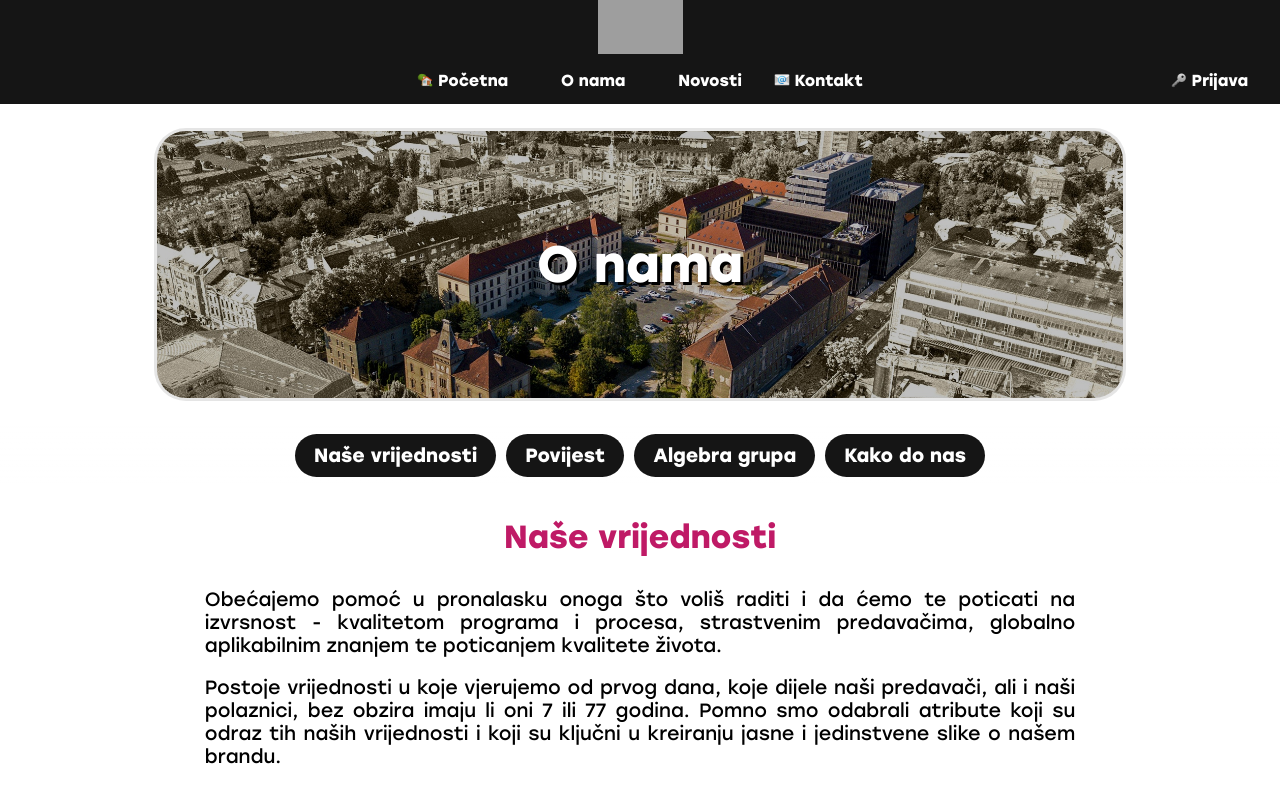
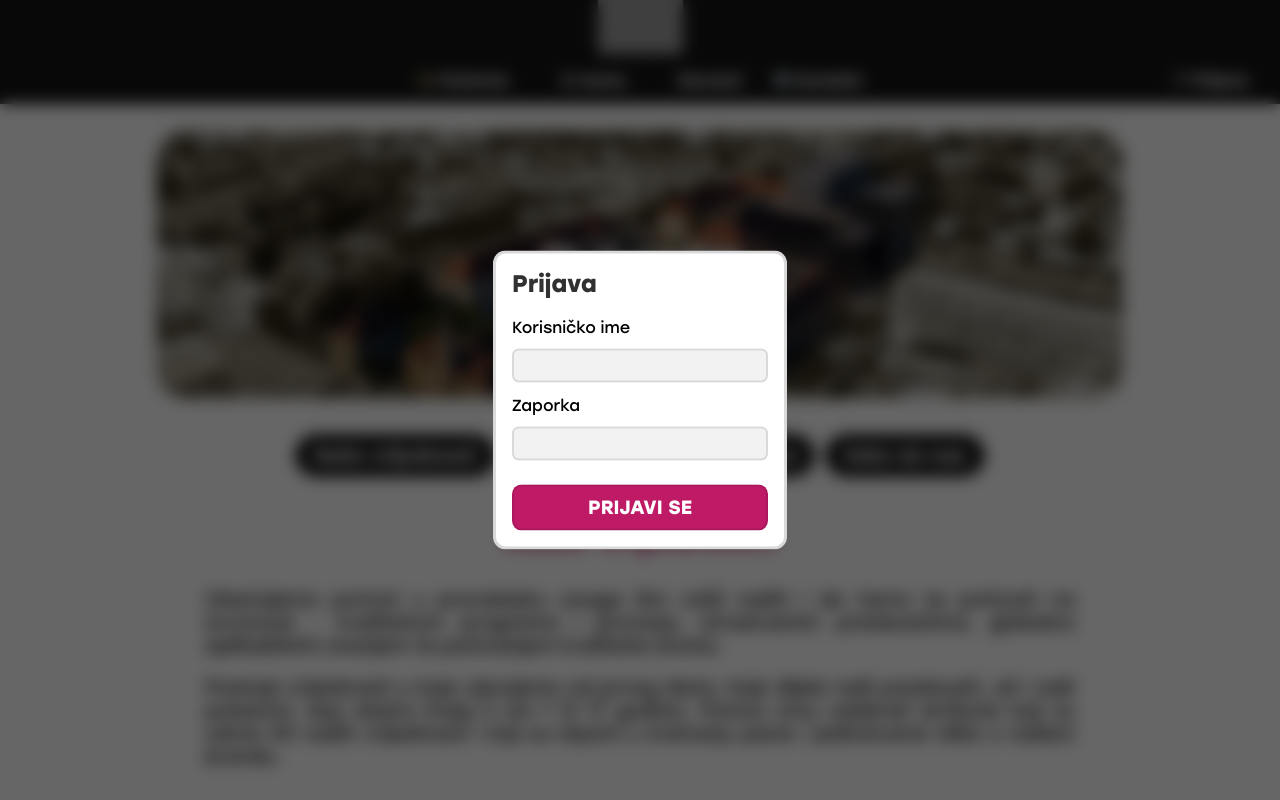
Before and after one commit to lmalecic/SUPIT-Projekt, a plain HTML site: page about.html in a window 1280 px wide. Both pictures are taken after a click on the link "Prijava". Shown: the top 800 px of the page. Drawn offline with Linux system fonts and the light colour scheme; grey boxes are pictures that could not be loaded.

Commit message:
Added login dialog.

```diff
--- a/about.html
+++ b/about.html
@@ -6,7 +6,6 @@
     <title>Algebra - O nama</title>
     <link rel="stylesheet" href="css/about.css">
     <script src="js/main.js"></script>
-    <script src="js/about.js"></script>
 </head>
 <body>
     <div class="pageGrid">
@@ -395,5 +394,19 @@
             Luka Malečić @ Sveučilište Algebra, 2024.
         </footer>
     </div>
+    <script>
+        const elements = document.querySelectorAll(".moving-slideshow");
+
+        for (let i = 0; i < elements.length; i++) {
+            const element = elements[i];
+            const items = element.querySelectorAll(".moving-slideshow-item");
+
+            for (let j = 0; j < items.length; j++) {
+                const item = items[j];
+                let dupe = item.cloneNode(true);
+                element.appendChild(dupe);
+            }
+        }
+    </script>
 </body>
 </html>
--- a/css/design.css
+++ b/css/design.css
@@ -61,6 +61,8 @@
 
 html {
     background: var(--black);
+    overflow-x: hidden;
+    overflow-y: scroll;
     scroll-behavior: smooth;
 }
 
@@ -301,16 +303,87 @@ a:hover {
     padding: 1em;
 }
 
+.dark-overlay {
+    position: fixed;
+    top: 0;
+    width: 100vw;
+    height: 100%;
+    z-index: 150;
+    background: rgb(0,0,0);
+    background: rgba(0,0,0,0);
+    backdrop-filter: blur(0);
+    transition: background-color .5s ease, backdrop-filter .5s ease;
+}
+
+.fade-in {
+    background: rgba(0,0,0,0.6);
+    backdrop-filter: blur(8px);
+}
+
 .login-dialog {
     display: flex;
-    background: red;
-    position: absolute;
-    left: 50%;
-    top: 50%;
+    background: white;
+    border: solid 3px rgba(0,0,0,15%);
+    min-width: 4em;
+    z-index: 151;
+    position: sticky;
+    left: 50vw;
+    top: 50vh;
+    width: 20vw;
     transform: translate(-50%, -50%);
-    width: 50%;
-    height: 50%;
+    padding: 1em;
+
+    flex-direction: column;
+    gap: 0.5em;
+
+    border-radius: .8em;
+
+    --item-border-radius: 0.5em;
+
+    form {
+        display: flex;
+        flex-direction: column;
+        gap: 0.5em;
+    }
+
+    h2 {
+        margin-bottom: 0.5em;
+    }
+
+    label {
+        margin-bottom: 0.2em;
+    }
+
+    input[type="text"], input[type="password"] {
+        background: rgba(0,0,0,5%);
+        border: 2px solid rgba(0,0,0,10%);
+        border-radius: var(--item-border-radius);
+        margin-bottom: 0.5em;
+        padding: 0.5em 1em 0.5em 1em;
+        font-family: Stolzl, sans-serif;
+    }
+
+    input[type="submit"] {
+        padding: .5em;
+
+        background: var(--pink);
+        border: 2px solid rgba(0,0,0,10%);
+        border-radius: var(--item-border-radius);
+
+        font-family: Stolzl, sans-serif;
+        font-size: 1.2em;
+        font-weight: bold;
+        color: white;
+        text-transform: uppercase;
+
+        margin-top: 0.5em;
+
+        &:hover {
+            cursor: pointer;
+        }
+    }
 }
+
 
 @keyframes textIn {
     from { transform: translateY(.5em); }
--- a/js/about.js
+++ /dev/null
@@ -1,14 +0,0 @@
-// Pričekaj da se učita prozor kako bi mogli dohvatiti elemente
-window.addEventListener("load", async () => {
-    const elements = document.querySelectorAll(".moving-slideshow");
-    for (let i = 0; i < elements.length; i++) {
-        const element = elements[i];
-        const items = element.querySelectorAll(".moving-slideshow-item");
-
-        for (let j = 0; j < items.length; j++) {
-            const item = items[j];
-            let dupe = item.cloneNode(true);
-            element.appendChild(dupe);
-        }
-    }
-})
--- a/js/main.js
+++ b/js/main.js
@@ -7,13 +7,58 @@ function toggleNavBar() {
     }
 }
 
+function timeout(ms) {
+    return new Promise(resolve => setTimeout(resolve,ms))
+}
+
 function openLoginDialog() {
-    const element = document.createElement("div")
-    element.classList.add("login-dialog");
+    const overlay = document.createElement("div");
+    overlay.className = "dark-overlay"
 
+    const element = document.createElement("dialog");
+    element.className = "login-dialog";
 
+    const form = document.createElement("form");
 
-    document.body.appendChild(element);
+    const title = document.createElement("h2");
+    title.textContent = "Prijava";
+
+    const usernameLabel = document.createElement("label");
+    usernameLabel.textContent = "Korisničko ime";
+    usernameLabel.setAttribute("for", "username");
+    const usernameInput = document.createElement("input");
+    usernameInput.setAttribute("type", "text");
+    usernameInput.setAttribute("name", "username");
+
+    const passwordLabel = document.createElement("label");
+    passwordLabel.textContent = "Zaporka";
+    passwordLabel.setAttribute("for", "password");
+    const passwordInput = document.createElement("input");
+    passwordInput.setAttribute("type", "password");
+    passwordInput.setAttribute("name", "password");
+
+    const submitButton = document.createElement("input");
+    submitButton.setAttribute("type", "submit");
+    submitButton.setAttribute("value", "Prijavi se")
+
+    function closeDialog() {
+        overlay.remove();
+    }
+
+    overlay.addEventListener("click", closeDialog)
+
+    element.addEventListener("click", (event) => {
+        event.stopPropagation();
+    })
+
+    form.append(usernameLabel, usernameInput, passwordLabel, passwordInput, submitButton);
+    element.append(title, form);
+    overlay.appendChild(element);
+    document.body.appendChild(overlay);
+
+    timeout(10).then(() => {
+        overlay.classList.add("fade-in");
+    })
 }
 
 window.addEventListener("load", () => {
```
Also changed, not shown: nastavniplan.html (+1 -0 lines).
